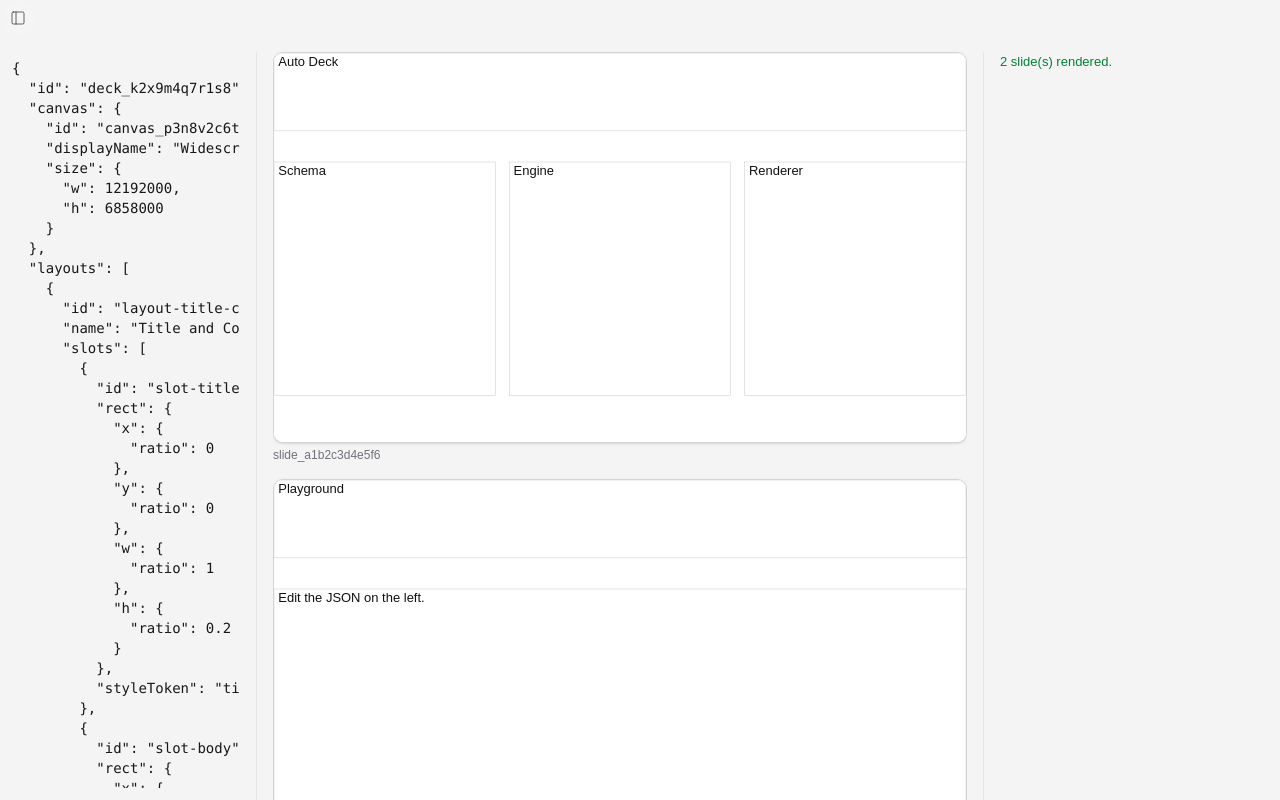
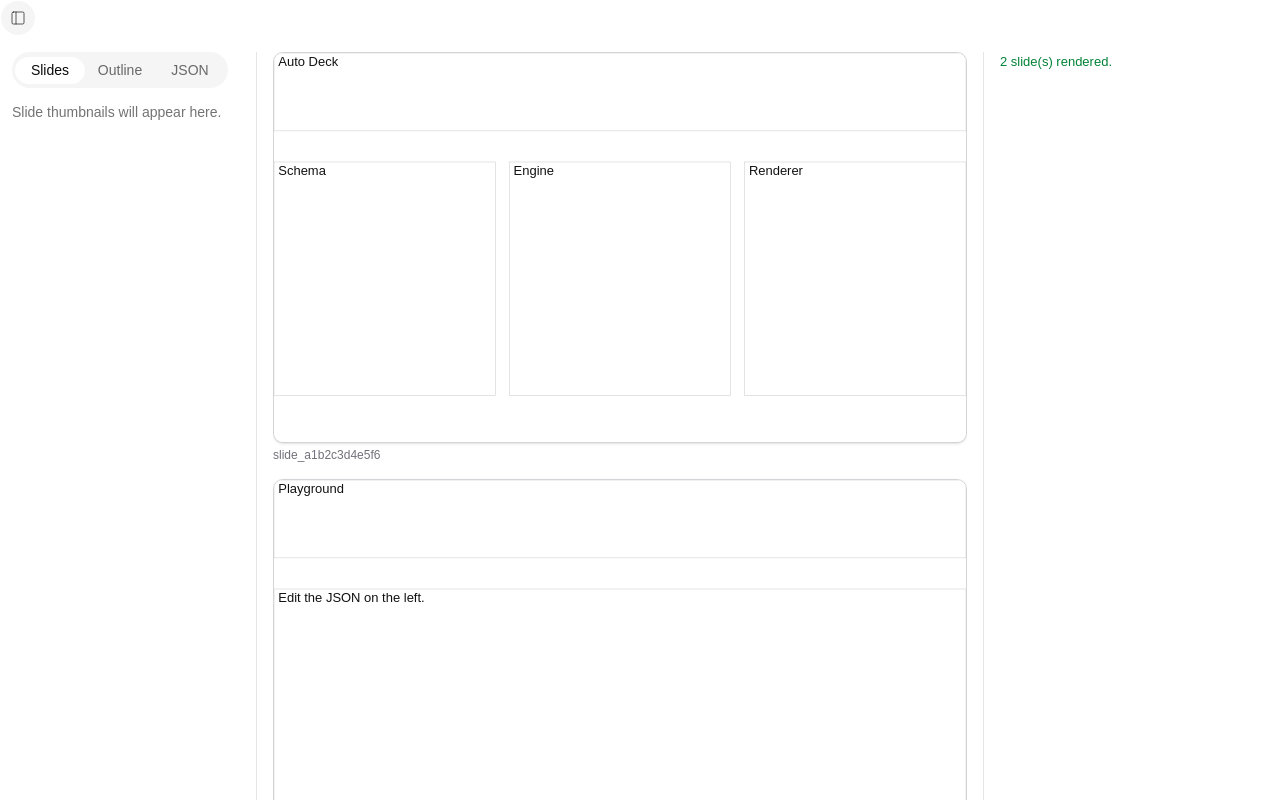
Before and after one commit to t28hub/auto-deck, a React (Vite) app in the folder apps/playground/: page / in a window 1280 px wide. Built offline with nearby package versions, Linux system fonts and the light colour scheme.

Commit message:
feat(playground): add navigator tabs for slides outline and json views

```diff
--- a/apps/playground/src/App.tsx
+++ b/apps/playground/src/App.tsx
@@ -4,13 +4,15 @@ import { type ReactElement, useDeferredValue, useMemo, useState } from 'react';
 import { usePanelRef } from 'react-resizable-panels';
 import { Button } from '@/components/ui/button';
 import { ResizableHandle, ResizablePanel, ResizablePanelGroup } from '@/components/ui/resizable';
+import { Tabs, TabsContent, TabsList, TabsTrigger } from '@/components/ui/tabs';
 import { compile } from './compile';
 import { SAMPLE_DECK } from './sample';
 
 /**
- * The playground: a deck JSON editor, the rendered slides, and the compile
- * diagnostics in three resizable columns; the navigator column also opens
- * and closes from the header button.
+ * The playground: a tabbed navigator (slides, outline, and the deck JSON
+ * editor), the rendered slides, and the compile diagnostics in three
+ * resizable columns; the navigator column also opens and closes from the
+ * header button.
  */
 export function App(): ReactElement {
   const [source, setSource] = useState(SAMPLE_DECK);
@@ -64,7 +66,6 @@ export function App(): ReactElement {
       <div className="min-h-0 flex-1">
         <ResizablePanelGroup animated className="gap-4">
           <ResizablePanel
-            className="px-3 pt-1.5 pb-3"
             panelRef={navigatorRef}
             collapsible
             defaultSize="240px"
@@ -72,6 +73,25 @@ export function App(): ReactElement {
             maxSize="320px"
             onResize={(size) => setNavigatorOpen(size.inPixels > 0)}
           >
+            {/* The tabs own the panel inset and a min-w matching the panel's
+                minSize, so collapsing clips the content at the panel edge
+                instead of squashing it or leaving a padding strip behind. */}
+            <Tabs defaultValue="slides" className="h-full min-w-50 px-3 pb-3">
+              <TabsList className="w-full py-1">
+                <TabsTrigger value="slides">Slides</TabsTrigger>
+                <TabsTrigger value="outline">Outline</TabsTrigger>
+                <TabsTrigger value="json">JSON</TabsTrigger>
+              </TabsList>
+
+              <TabsContent value="slides" className="pt-1.5 text-muted-foreground">
+                Slide thumbnails will appear here.
+              </TabsContent>
+
+              <TabsContent value="outline" className="pt-1.5 text-muted-foreground">
+                The deck outline will appear here.
+              </TabsContent>
+
+              <TabsContent value="json" className="pt-1.5">
                 <textarea
                   className="block h-full w-full min-w-80 resize-none font-mono text-sm"
                   value={source}
@@ -79,6 +99,8 @@ export function App(): ReactElement {
                   spellCheck={false}
                   aria-label="Deck JSON"
                 />
+              </TabsContent>
+            </Tabs>
           </ResizablePanel>
 
           <ResizableHandle />
--- /dev/null
+++ b/apps/playground/src/components/ui/tabs.tsx
@@ -0,0 +1,69 @@
+import { Tabs as TabsPrimitive } from '@base-ui/react/tabs';
+import { cva, type VariantProps } from 'class-variance-authority';
+
+import { cn } from '@/lib/utils';
+
+function Tabs({ className, orientation = 'horizontal', ...props }: TabsPrimitive.Root.Props) {
+  return (
+    <TabsPrimitive.Root
+      data-slot="tabs"
+      data-orientation={orientation}
+      className={cn('group/tabs flex gap-2 data-horizontal:flex-col', className)}
+      {...props}
+    />
+  );
+}
+
+const tabsListVariants = cva(
+  'group/tabs-list inline-flex w-fit items-center justify-center rounded-4xl p-[3px] text-muted-foreground group-data-horizontal/tabs:h-9 group-data-vertical/tabs:h-fit group-data-vertical/tabs:flex-col group-data-vertical/tabs:rounded-2xl data-[variant=line]:rounded-none',
+  {
+    variants: {
+      variant: {
+        default: 'bg-muted',
+        line: 'gap-1 bg-transparent',
+      },
+    },
+    defaultVariants: {
+      variant: 'default',
+    },
+  },
+);
+
+function TabsList({
+  className,
+  variant = 'default',
+  ...props
+}: TabsPrimitive.List.Props & VariantProps<typeof tabsListVariants>) {
+  return (
+    <TabsPrimitive.List
+      data-slot="tabs-list"
+      data-variant={variant}
+      className={cn(tabsListVariants({ variant }), className)}
+      {...props}
+    />
+  );
+}
+
+function TabsTrigger({ className, ...props }: TabsPrimitive.Tab.Props) {
+  return (
+    <TabsPrimitive.Tab
+      data-slot="tabs-trigger"
+      className={cn(
+        "relative inline-flex h-[calc(100%-1px)] flex-1 items-center justify-center gap-1.5 rounded-xl border border-transparent px-2 py-1 text-sm font-medium whitespace-nowrap text-foreground/60 transition-all group-data-vertical/tabs:w-full group-data-vertical/tabs:justify-start group-data-vertical/tabs:px-2.5 group-data-vertical/tabs:py-1.5 hover:text-foreground focus-visible:border-ring focus-visible:ring-[3px] focus-visible:ring-ring/50 focus-visible:outline-1 focus-visible:outline-ring disabled:pointer-events-none disabled:opacity-50 has-data-[icon=inline-end]:pr-1.5 has-data-[icon=inline-start]:pl-1.5 aria-disabled:pointer-events-none aria-disabled:opacity-50 dark:text-muted-foreground dark:hover:text-foreground [&_svg]:pointer-events-none [&_svg]:shrink-0 [&_svg:not([class*='size-'])]:size-4",
+        'group-data-[variant=line]/tabs-list:bg-transparent group-data-[variant=line]/tabs-list:data-active:bg-transparent dark:group-data-[variant=line]/tabs-list:data-active:border-transparent dark:group-data-[variant=line]/tabs-list:data-active:bg-transparent',
+        'data-active:bg-background data-active:text-foreground dark:data-active:border-input dark:data-active:bg-input/30 dark:data-active:text-foreground',
+        'after:absolute after:bg-foreground after:opacity-0 after:transition-opacity group-data-horizontal/tabs:after:inset-x-0 group-data-horizontal/tabs:after:bottom-[-5px] group-data-horizontal/tabs:after:h-0.5 group-data-vertical/tabs:after:inset-y-0 group-data-vertical/tabs:after:-right-1 group-data-vertical/tabs:after:w-0.5 group-data-[variant=line]/tabs-list:data-active:after:opacity-100',
+        className,
+      )}
+      {...props}
+    />
+  );
+}
+
+function TabsContent({ className, ...props }: TabsPrimitive.Panel.Props) {
+  return (
+    <TabsPrimitive.Panel data-slot="tabs-content" className={cn('flex-1 text-sm outline-none', className)} {...props} />
+  );
+}
+
+export { Tabs, TabsContent, TabsList, TabsTrigger, tabsListVariants };
--- a/apps/playground/src/styles.css
+++ b/apps/playground/src/globals.css
@@ -46,10 +46,8 @@
 }
 
 :root {
-  /* Page colors pinned to the pre-Tailwind zinc palette (zinc-100 / zinc-900)
-     so the token layer, not markup, owns the page background. */
-  --background: oklch(0.967 0.001 286.375);
-  --foreground: oklch(0.21 0.006 285.885);
+  --background: oklch(1 0 0);
+  --foreground: oklch(0.145 0 0);
   --card: oklch(1 0 0);
   --card-foreground: oklch(0.145 0 0);
   --popover: oklch(1 0 0);
@@ -82,6 +80,40 @@
   --sidebar-ring: oklch(0.708 0 0);
 }
 
+.dark {
+  --background: oklch(0.145 0 0);
+  --foreground: oklch(0.985 0 0);
+  --card: oklch(0.205 0 0);
+  --card-foreground: oklch(0.985 0 0);
+  --popover: oklch(0.205 0 0);
+  --popover-foreground: oklch(0.985 0 0);
+  --primary: oklch(0.922 0 0);
+  --primary-foreground: oklch(0.205 0 0);
+  --secondary: oklch(0.269 0 0);
+  --secondary-foreground: oklch(0.985 0 0);
+  --muted: oklch(0.269 0 0);
+  --muted-foreground: oklch(0.708 0 0);
+  --accent: oklch(0.269 0 0);
+  --accent-foreground: oklch(0.985 0 0);
+  --destructive: oklch(0.704 0.191 22.216);
+  --border: oklch(1 0 0 / 10%);
+  --input: oklch(1 0 0 / 15%);
+  --ring: oklch(0.556 0 0);
+  --chart-1: oklch(0.87 0 0);
+  --chart-2: oklch(0.556 0 0);
+  --chart-3: oklch(0.439 0 0);
+  --chart-4: oklch(0.371 0 0);
+  --chart-5: oklch(0.269 0 0);
+  --sidebar: oklch(0.205 0 0);
+  --sidebar-foreground: oklch(0.985 0 0);
+  --sidebar-primary: oklch(0.488 0.243 264.376);
+  --sidebar-primary-foreground: oklch(0.985 0 0);
+  --sidebar-accent: oklch(0.269 0 0);
+  --sidebar-accent-foreground: oklch(0.985 0 0);
+  --sidebar-border: oklch(1 0 0 / 10%);
+  --sidebar-ring: oklch(0.556 0 0);
+}
+
 @layer base {
   * {
     @apply border-border outline-ring/50;
--- a/apps/playground/src/main.tsx
+++ b/apps/playground/src/main.tsx
@@ -1,7 +1,7 @@
 import { StrictMode } from 'react';
 import { createRoot } from 'react-dom/client';
 import { App } from './App';
-import './styles.css';
+import './globals.css';
 
 const root = document.getElementById('root');
 if (root === null) {
```
Also changed, not shown: apps/playground/components.json. Lines whose indentation alone changed are shown as unchanged.
